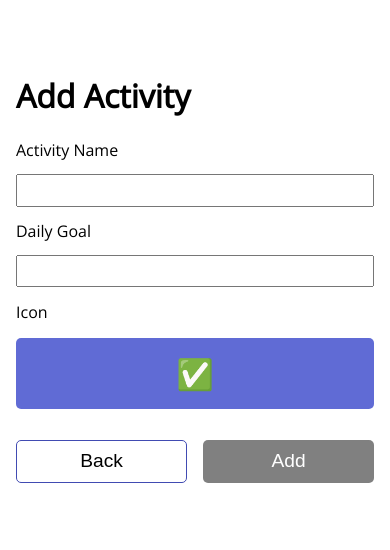
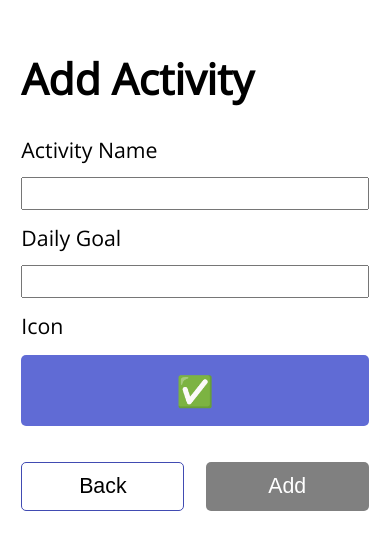
Before and after one commit to foopod/habit-tracker, a React (Vite) app: page /add in a window 390 px wide. Shown: the part 146-696 px from the top of the page. Built offline with nearby package versions, Linux system fonts and the light colour scheme.

Commit message:
Increased the size of things for mobile use

```diff
--- a/src/components/Activity.css
+++ b/src/components/Activity.css
@@ -17,11 +17,13 @@
     margin: 0;
     font-weight: bold;
     text-align: left;
+    font-size: 0.8em;
 }
 .activity-hint{
     text-align: center;
     color: grey;
     margin: 0;
+    font-size: 0.6em;
 }
 .activity-add-one{
     border: none;
--- a/src/components/Activity.jsx
+++ b/src/components/Activity.jsx
@@ -28,7 +28,7 @@ export const Activity = ({ activity }) => {
       "Muy Bien!",
       "Terrific!",
       "Noice!",
-      "Superb",
+      "Superb!",
     ];
     return props[Math.floor(Math.random() * props.length)];
   };
--- a/src/components/Button.css
+++ b/src/components/Button.css
@@ -4,7 +4,7 @@
     color: white;
     padding: 0.5em 1em;
     border-radius: 5px;
-    font-size: 1.2em;
+    font-size: 1em;
 }
 
 .button:disabled {
--- a/src/main.css
+++ b/src/main.css
@@ -3,6 +3,7 @@ html, body, #root{
     height: 100%;
     padding: 0;
     margin: 0;
+    font-size: 16pt;
 }
 
 :root {
```
